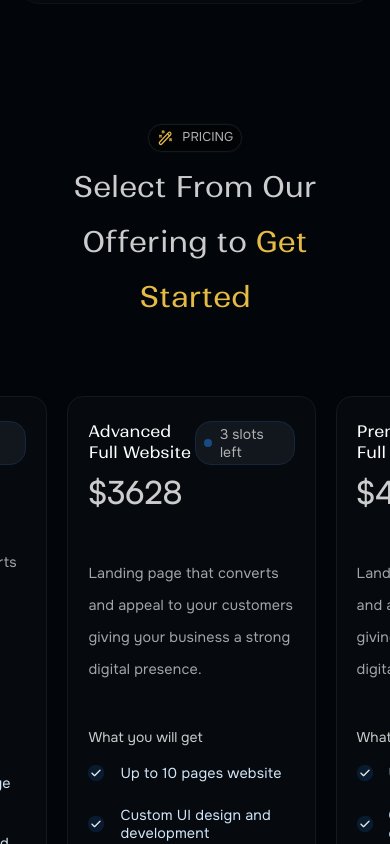
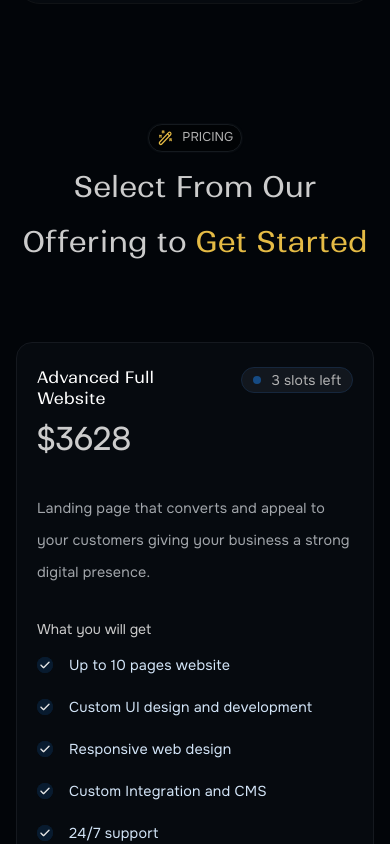
Before and after one commit to shady-cj/imperium, a React (Vite) app: page / in a window 390 px wide. Shown: the part 6840-7684 px from the top of the page. Built offline with nearby package versions, Linux system fonts and the light colour scheme.

Commit message:
pricing responsive dev

```diff
--- a/src/components/PricingCard/index.scss
+++ b/src/components/PricingCard/index.scss
@@ -14,6 +14,17 @@
     background: #060A0F;
     justify-content: space-between;
 
+    @media screen and (max-width: 768px) {
+        flex-basis: 70%;
+        flex-shrink: 0;
+
+    }
+
+    @media screen and (max-width: 600px) {
+        flex-basis: 100%;
+
+    }
+
     .pricing-card-title {
         display: flex;
         justify-content: space-between;
@@ -21,6 +32,10 @@
 
         &>:first-child {
             flex-basis: 60%;
+
+            @media screen and (max-width:1200px) {
+                flex-basis: 50%;
+            }
 
             h4 {
                 color: #FFF;
--- a/src/pages/Pricing/index.scss
+++ b/src/pages/Pricing/index.scss
@@ -4,15 +4,28 @@
 .pricing-container {
     margin-top: 7.5rem;
     padding: 0 1rem;
+    // overview
+    // overflow-x: hidden;
 
     .pricing-content-header {
         @include section-content-header;
     }
 
+    @media screen and (max-width: 768px) {
+        padding: 0;
+    }
+
     .pricing-display {
         margin-top: 4.5rem;
         display: flex;
+        flex-wrap: nowrap;
         gap: 1.25rem;
         justify-content: center;
+        overflow-x: auto;
+
+        @media screen and (max-width: 1200px) {
+            gap: 1rem;
+        }
+
     }
 }
```
